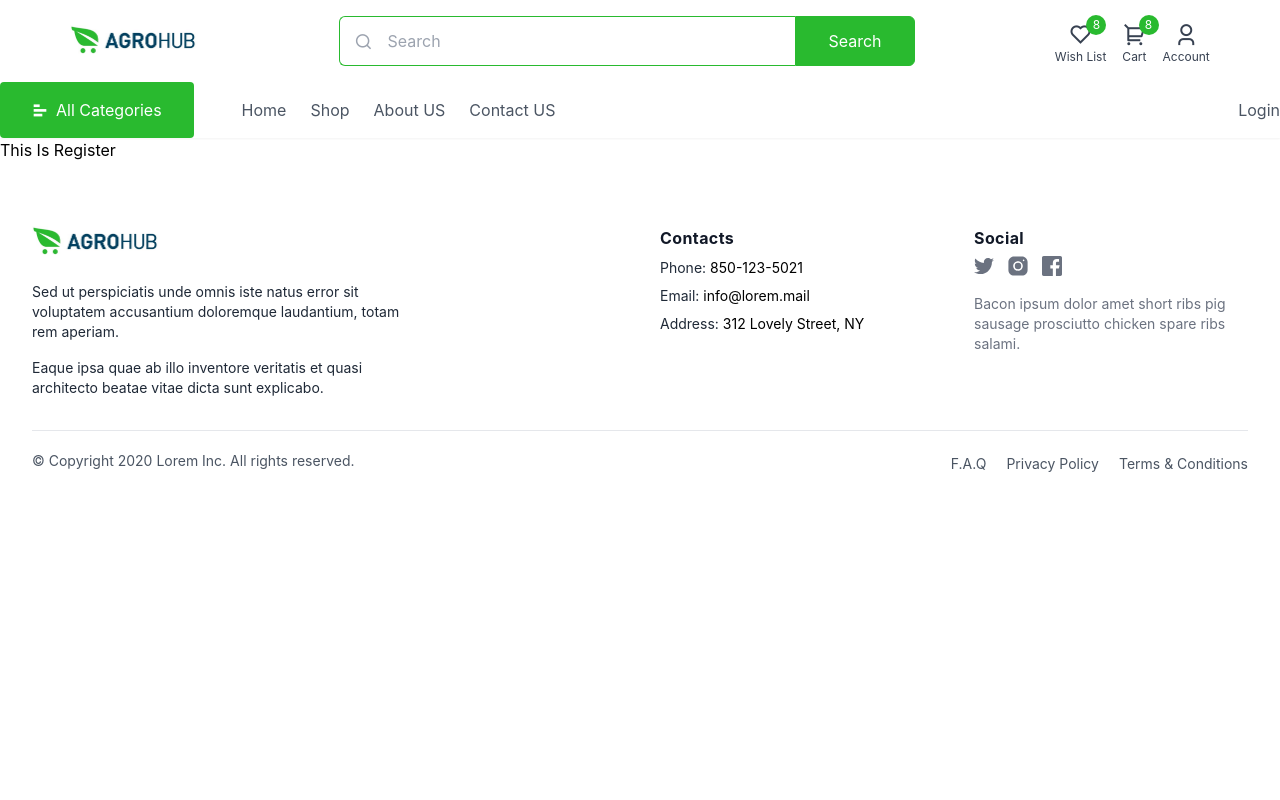
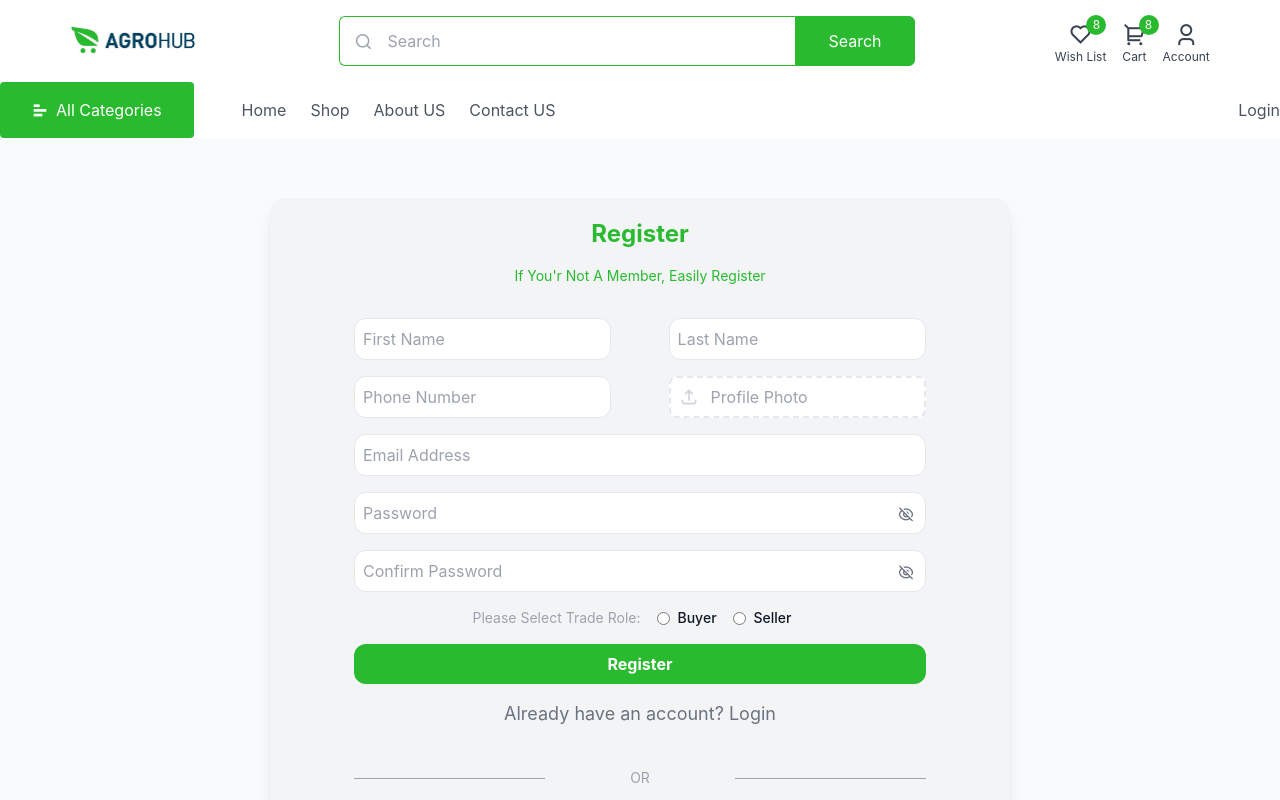
Before and after one commit to tanzilmia/Agrohub-b2b-front-end, a React (Create React App) app: page /register in a window 1280 px wide. Shown: the top 800 px of the page. Built offline with nearby package versions, Linux system fonts and the light colour scheme.

Commit message:
sign up page complete

```diff
--- a/package.json
+++ b/package.json
@@ -7,6 +7,7 @@
     "@testing-library/react": "^13.4.0",
     "@testing-library/user-event": "^13.5.0",
     "axios": "^1.3.4",
+    "formik": "^2.2.9",
     "react": "^18.2.0",
     "react-dom": "^18.2.0",
     "react-icons": "^4.8.0",
--- a/src/Pages/Login/Login.js
+++ b/src/Pages/Login/Login.js
@@ -1,14 +1,16 @@
+import { useFormik } from "formik";
 import React, { useState } from "react";
 import { FcGoogle } from "react-icons/fc";
+import { Link } from "react-router-dom";
 
 const Login = () => {
   const [show, setShow] = useState(false);
 
   return (
-    <nav className="bg-gray-50 min-h-screen flex items-center justify-center">
-      <div className="bg-gray-100 flex rounded-2xl shadow-lg max-w-3xl p-5 ">
+    <nav className="bg-gray-50 min-h-screen  flex items-center justify-center">
+      <div className="bg-gray-100 flex rounded-2xl shadow-lg max-w-7xl p-5 ">
         {/* left div */}
-        <div className="md:w-full px-16">
+        <div className="md:w-[500px] px-16">
           <h2 className="font-bold text-2xl text-[#29BA2F] text-center">
             Login
           </h2>
@@ -20,11 +22,13 @@ const Login = () => {
             <input
               className="p-2 mt-8 rounded-xl border w-full"
               type="email"
+              id="email"
+              name="email"
               placeholder="Email"
             />
             <div className="relative">
               <input
-                className="p-2 mt-2 rounded-xl border w-full"
+                className="p-2 mt-4 rounded-xl border w-full"
                 type={show ? "text" : "password"}
                 placeholder="Password"
               />
@@ -37,7 +41,10 @@ const Login = () => {
                 }
               ></i>
             </div>
-            <button className="bg-[#29BA2F] rounded-xl text-white py-2 hover:scale-105 duration-300 font-bold ">
+            <button
+              type="submit"
+              className="bg-[#29BA2F] rounded-xl text-white py-2 hover:scale-105 duration-300 font-bold "
+            >
               Login
             </button>
             <p className=" text-sm border-gray-400">Forgot Your Password?</p>
@@ -49,18 +56,53 @@ const Login = () => {
             <hr className="border-gray-400" />
           </div>
 
-          <button className="bg-white hover:bg-[#29BA2F] hover:text-white border py-2 w-full rounded-xl mt-5 flex justify-center items-center hover:scale-105 duration-300 hover:font-semibold">
-            <FcGoogle className="w-10 mr-3 h-10"></FcGoogle> Login With Google
+          <button className="bg-white hover:bg-[#29BA2F] hover:text-white border py-1 w-3/4 mx-auto rounded-xl mt-5 flex justify-center items-center hover:scale-105 duration-300 hover:font-semibold">
+            <FcGoogle className="w-8 mr-3 h-10"></FcGoogle> Login With Google
           </button>
         </div>
 
         {/* right div */}
-        <div className="w-full py-5 md:block hidden">
-          <img
-            className="rounded-2xl "
-            src="https://www.shutterstock.com/image-vector/photo-graphic-editor-on-computer-600w-1432421069.jpg"
-            alt=""
-          />
+        <div className="w-[500px] py-5 md:block hidden">
+          <h2 className="font-bold text-2xl text-[#29BA2F] text-center">
+            Create An Account
+          </h2>
+          <div className="flex items-center text-gray-500 py-2">
+            <i class="ri-bank-card-fill text-2xl ml-4"></i>
+            <span className="text-lg ml-4">
+              Save payment to view in-store purchases
+            </span>
+          </div>
+          <div className="flex items-center text-gray-500 py-2">
+            <i class="ri-star-smile-line text-2xl ml-4"></i>
+            <span className="text-lg ml-4">Redeem Rewards</span>
+          </div>
+          <div className="flex  items-center text-gray-500 py-2">
+            <i class="ri-shopping-cart-fill text-2xl ml-4"></i>
+            <span className="text-lg ml-4">Speedy Checkout</span>
+          </div>
+          <div className="flex  items-center text-gray-500 py-2">
+            <i class="ri-truck-line text-2xl ml-4"></i>
+            <span className="text-lg ml-4">
+              Easily track orders and view order history{" "}
+            </span>
+          </div>
+          <div className="flex  items-center text-gray-500 py-2">
+            <i class="ri-checkbox-blank-circle-line text-2xl ml-4"></i>
+            <span className="text-lg ml-4">Create A Regestry</span>
+          </div>
+          <div className="flex  items-center text-gray-500 py-2">
+            <i class="ri-git-repository-fill text-2xl ml-4"></i>
+            <span className="text-lg ml-4">View your desgin packages</span>
+          </div>
+          <div className="flex  items-center text-gray-500 py-2">
+            <i class="ri-heart-add-line text-2xl ml-4"></i>
+            <span className="text-lg ml-4">Manage Favorites Lists</span>
+          </div>
+          <Link to={"/register"}>
+            <button className="bg-white hover:bg-[#29BA2F] hover:text-white border py-3 w-1/2 mx-auto rounded-xl  flex justify-center items-center hover:scale-105 duration-300 hover:font-semibold ">
+              Register
+            </button>
+          </Link>
         </div>
       </div>
     </nav>
--- a/src/Pages/Register/Register.js
+++ b/src/Pages/Register/Register.js
@@ -1,7 +1,179 @@
-import React from "react";
+import React, { useState } from "react";
+import { Link } from "react-router-dom";
+import { FcGoogle } from "react-icons/fc";
 
 const Register = () => {
-  return <div>This Is Register</div>;
+  const [show, setShow] = useState(false);
+  return (
+    <nav className="bg-gray-50 min-h-screen  flex items-center justify-center">
+      <div className="bg-gray-100 flex rounded-2xl shadow-lg max-w-7xl p-5 ">
+        <div className="md:w-[700px] px-16">
+          <h2 className="font-bold text-2xl text-[#29BA2F] text-center">
+            Register
+          </h2>
+          <p className="text-sm mt-4 text-[#29BA2F] text-center">
+            If You'r Not A Member, Easily Register
+          </p>
+
+          <form action="" className="flex flex-col gap-4 ">
+            <div className="flex justify-between">
+              <input
+                className="p-2 mt-8 rounded-xl border w-[45%]"
+                type="text"
+                id="firstName"
+                name="firstName"
+                placeholder="First Name"
+              />
+              <input
+                className="p-2 mt-8 rounded-xl border w-[45%]"
+                type="text"
+                id="lastName"
+                name="lastName"
+                placeholder="Last Name"
+              />
+            </div>
+            <div className="flex justify-between">
+              <input
+                className="p-2 rounded-xl border w-[45%]"
+                type="number"
+                id="number"
+                name="number"
+                placeholder="Phone Number"
+              />
+              <label
+                for="dropzone-file"
+                class="flex items-center text-center w-[45%] bg-white border-2 border-dashed rounded-lg cursor-pointer dark:border-gray-300 "
+              >
+                <svg
+                  xmlns="http://www.w3.org/2000/svg"
+                  class="w-5 h-5 text-gray-300 dark:text-gray-500 ml-2"
+                  fill="none"
+                  viewBox="0 0 24 24"
+                  stroke="currentColor"
+                  stroke-width="2"
+                >
+                  <path
+                    stroke-linecap="round"
+                    stroke-linejoin="round"
+                    d="M4 16v1a3 3 0 003 3h10a3 3 0 003-3v-1m-4-8l-4-4m0 0L8 8m4-4v12"
+                  />
+                </svg>
+
+                <h2 class="mx-3 text-gray-400">Profile Photo</h2>
+
+                <input id="dropzone-file" type="file" class="hidden" />
+              </label>
+            </div>
+
+            <input
+              className="p-2  rounded-xl border w-full"
+              type="email"
+              name="email"
+              id="email"
+              placeholder="Email Address"
+            />
+            <div className="relative">
+              <input
+                className="p-2 rounded-xl border w-full"
+                name="password"
+                id="password"
+                type={show ? "text" : "password"}
+                placeholder="Password"
+              />
+              <i
+                onClick={() => setShow(!show)}
+                className={
+                  show
+                    ? "ri-eye-line absolute top-[23%] text-gray-500 right-3 cursor-pointer"
+                    : "ri-eye-off-line absolute top-[23%] text-gray-500 right-3 cursor-pointer"
+                }
+              ></i>
+            </div>
+            <div className="relative">
+              <input
+                className="p-2 rounded-xl border w-full"
+                name="confirmPassword"
+                id="confirmPassword"
+                type={show ? "text" : "password"}
+                placeholder="Confirm Password"
+              />
+              <i
+                onClick={() => setShow(!show)}
+                className={
+                  show
+                    ? "ri-eye-line absolute top-[23%] text-gray-500 right-3 cursor-pointer"
+                    : "ri-eye-off-line absolute top-[23%] text-gray-500 right-3 cursor-pointer"
+                }
+              ></i>
+            </div>
+
+            <div className="flex items-center mx-auto">
+              <h1 className="text-sm text-gray-400">
+                Please Select Trade Role:
+              </h1>
+
+              <div class="flex items-center ml-4">
+                <div class="flex items-center mr-4">
+                  <input
+                    id="inline-radio"
+                    type="radio"
+                    value="Buyer"
+                    name="inline-radio-group"
+                  />
+                  <label
+                    for="inline-radio"
+                    class="ml-2 text-sm font-medium text-gray-900 dark:text-gray-500"
+                  >
+                    Buyer
+                  </label>
+                </div>
+                <div class="flex items-center mr-4">
+                  <input
+                    id="inline-2-radio"
+                    type="radio"
+                    value=""
+                    name="inline-radio-group"
+                  />
+                  <label
+                    for="inline-2-radio"
+                    class="ml-2 text-sm font-medium text-gray-900 dark:text-gray-500"
+                  >
+                    Seller
+                  </label>
+                </div>
+              </div>
+            </div>
+
+            <button
+              type="submit"
+              className="bg-[#29BA2F] rounded-xl text-white py-2 hover:scale-105 duration-300 font-bold "
+            >
+              Register
+            </button>
+            <p className=" text-lg border-gray-400 text-center text-gray-500">
+              Already have an account?{" "}
+              <Link
+                className="hover:underline hover:text-[#29BA2F]"
+                to={"/login"}
+              >
+                Login
+              </Link>{" "}
+            </p>
+          </form>
+
+          <div className="mt-10 grid grid-cols-3 items-center text-gray-400">
+            <hr className="border-gray-400" />
+            <p className="text-center text-sm">OR</p>
+            <hr className="border-gray-400" />
+          </div>
+
+          <button className="bg-white hover:bg-[#29BA2F] hover:text-white border py-1 w-3/4 mx-auto rounded-xl mt-5 flex justify-center items-center hover:scale-105 duration-300 hover:font-semibold">
+            <FcGoogle className="w-8 mr-3 h-10"></FcGoogle> Login With Google
+          </button>
+        </div>
+      </div>
+    </nav>
+  );
 };
 
 export default Register;
```
Also changed, not shown: 1 other file (tests, documents, lock files or other folders).
